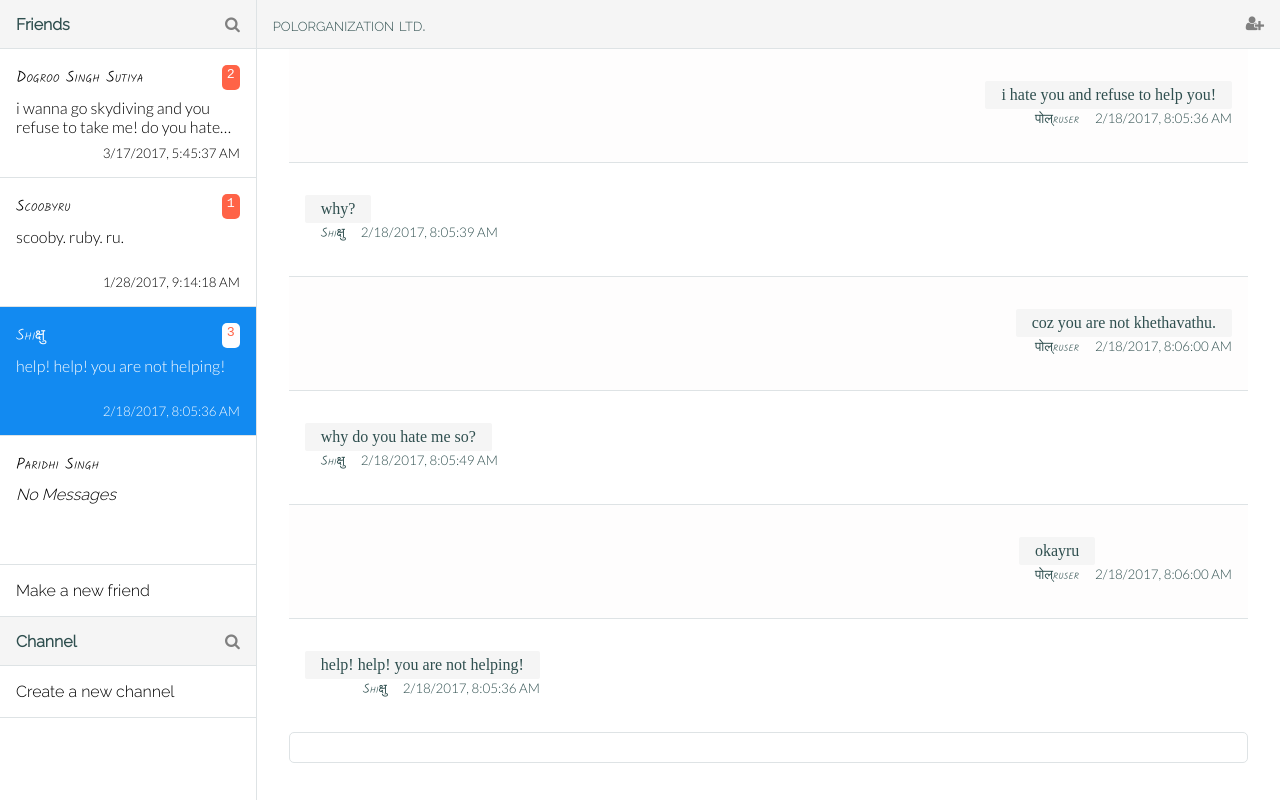
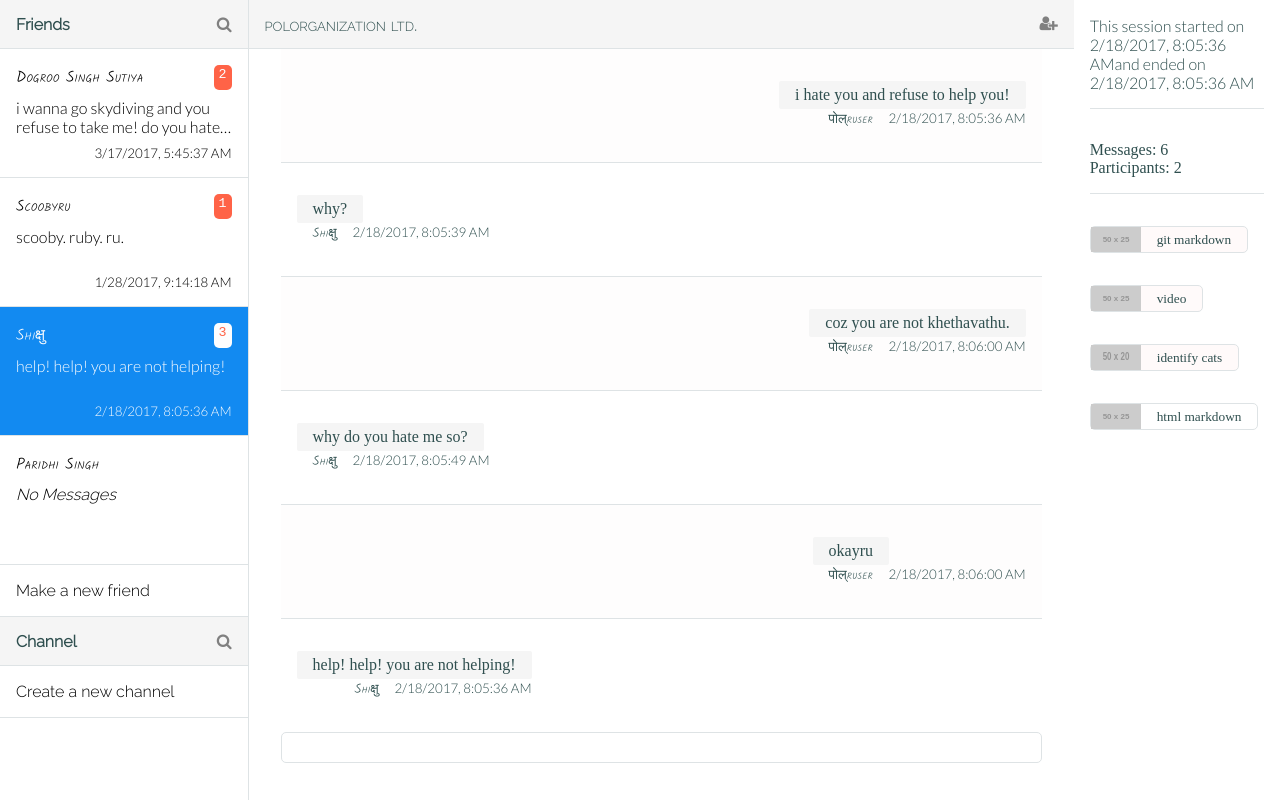
Before and after one commit to chatru/chatru, a Vue app: page / in a window 1280 px wide. Built offline with nearby package versions, Linux system fonts and the light colour scheme.

Commit message:
completed styling

```diff
--- a/src/components/App.vue
+++ b/src/components/App.vue
@@ -2,7 +2,7 @@
     <div class="app-wrapper">
         <connection-list></connection-list>
         <chat></chat>
-        <div class="details-wrapper"></div>
+        <right-panel></right-panel>
     </div>
 </template>
 
@@ -12,11 +12,13 @@
 
     import Chat from './Chat.vue'
     import Connections from './Connections.vue'
+    import RightPane from './RightPane.vue'
 
     @Component({
         components: {
             'chat': Chat,
-            'connection-list': Connections
+            'connection-list': Connections,
+            'right-panel': RightPane
         }
     })
     export default class App extends Vue {     }
--- /dev/null
+++ b/src/components/RightPane.vue
@@ -0,0 +1,31 @@
+<template>
+    <div class="right-pane">
+        <div class="session">
+            <div class="time">
+                <span>This session started on {{session.start.toLocaleString()}}</span>
+                <span v-if="session.end">and ended on {{session.end.toLocaleString()}}</span>
+            </div>
+            <div class="stats">
+                <div class="messages">Messages: {{session.messages}}</div>
+                <div class="participants">Participants: {{session.participants}}</div>
+            </div>
+            <figure :class="{ activated: polugin.activated }" class="polugin-figure" v-for="polugin of polugins">
+                <img height="25" :src="polugin.logo" width="50" />
+                <figcaption class="caption">{{polugin.name}}</figcaption>
+            </figure>
+        </div>
+    </div>
+</template>
+
+<script lang="ts">
+    import Vue from 'vue'
+    import Component from 'vue-class-component'
+    import { mapMutations, mapGetters } from 'vuex'
+
+    @Component({
+        computed: { ...mapGetters(['polugins', 'session']) }
+    })
+    export default class RightPane extends Vue {
+    }
+
+</script>
--- a/src/main.scss
+++ b/src/main.scss
@@ -108,7 +108,7 @@ body {
     font-family: raleway, sans-serif;
     height: 100vh;
     overflow-y: auto;
-    width: 20em;
+    width: 30vw;
     .type {
         .item {
             border-bottom: $border;
@@ -196,3 +196,45 @@ body {
         }
     }
 }
+
+.right-pane {
+    width: 25vw;
+    .session {
+        align-content: flex-start;
+        align-items: flex-start;
+        color: darkslategray;
+        display: flex;
+        flex-flow: row wrap;
+        justify-content: flex-start;
+        .time {
+            border-bottom: $border;
+            font-family: lato, sans-serif;
+            margin: 1rem;
+            padding-bottom: 1rem;
+            width: 100%;
+        }
+        .stats {
+            border-bottom: $border;
+            margin: 1rem;
+            padding-bottom: 1rem;
+            width: 100%;
+        }
+        .polugin-figure {
+            align-content: center;
+            align-items: center;
+            border: $border;
+            border-radius: 5px;
+            color: darkslategray;
+            display: flex;
+            flex-flow: row nowrap;
+            font-size: smaller;
+            margin: 1rem;
+            .caption {
+                margin: 0 1rem;
+            }
+            &.activated {
+                background-color: snow;
+            }
+        }
+    }
+}
--- a/src/store/index.ts
+++ b/src/store/index.ts
@@ -4,13 +4,14 @@ import createLogger from 'vuex/dist/logger'
 
 import * as chatroom from './modules/chatroom'
 import * as connections from './modules/connections'
+import * as polugins from './modules/polugins'
 
 Vue.use(Vuex)
 
 const debug = process.env.NODE_ENV !== 'production'
 
 export const store = new Vuex.Store({
-  modules: { chatroom, connections },
+  modules: { chatroom, connections, polugins },
   strict: debug,
   plugins: debug ? [createLogger({})] : []
 })
--- a/src/store/modules/chatroom.ts
+++ b/src/store/modules/chatroom.ts
@@ -8,9 +8,17 @@ export interface IMessage {
     time: Date
 }
 
+export interface ISession {
+    end: Date
+    messages: number
+    participants: number
+    start: Date
+}
+
 export interface IState {
     title: string
     messages: Array<IMessage>
+    session: ISession
 }
 
 export const state: IState = {
@@ -22,12 +30,14 @@ export const state: IState = {
         { author: 'shiक्षु', id: '3', me: false, text: 'why do you hate me so?', time: new Date('2017-02-18T08:05:49.204') },
         { author: 'पोल्ruser', id: '4', me: true, text: 'okayru', time: new Date('2017-02-18T08:06:00.150') },
         { author: 'shiक्षु', id: '5', me: false, text: 'help! help! you are not helping!', time: new Date('2017-02-18T08:05:36.100') },
-    ]
+    ],
+    session: { end: new Date('2017-02-18T08:05:36.100'), messages: 6, participants: 2, start: new Date('2017-02-18T08:05:36.100') }
 }
 
 export const getters = {
     title: (state: IState) => state.title,
-    messages: (state: IState) => state.messages
+    messages: (state: IState) => state.messages,
+    session: (state: IState) => state.session
 }
 
 // effects
--- /dev/null
+++ b/src/store/modules/polugins.ts
@@ -0,0 +1,33 @@
+import * as types from '../mutation-types'
+
+export interface IPolugin {
+    activated?: boolean
+    author: string
+    id: string
+    logo: string
+    name: string
+}
+
+export interface IState {
+    polugins: Array<IPolugin>
+}
+
+export const state: IState = {
+    polugins: [
+        { activated: true, author: 'पोल्ruser', id: 'gitm', logo:'http://placehold.it/50x25', name: 'git markdown' },
+        { activated: true, author: 'shiक्षु', id: 'polvideos',  logo:'http://placehold.it/50x25', name: 'video' },
+        { activated: true, author: 'पोल्ruser', id: 'catdetective',  logo:'http://placehold.it/50x20', name: 'identify cats' },
+        { activated: false, author: 'पोल्ruser', id: 'htmlm', logo:'http://placehold.it/50x25', name: 'html markdown' },
+    ]
+}
+
+export const getters = {
+    polugins: (state: IState) => state.polugins
+}
+
+// effects
+export const actions = {
+}
+
+export const mutations = {
+}
```
Also changed, not shown: src/components/RighPane.vue (deleted, +0 -16 lines).
